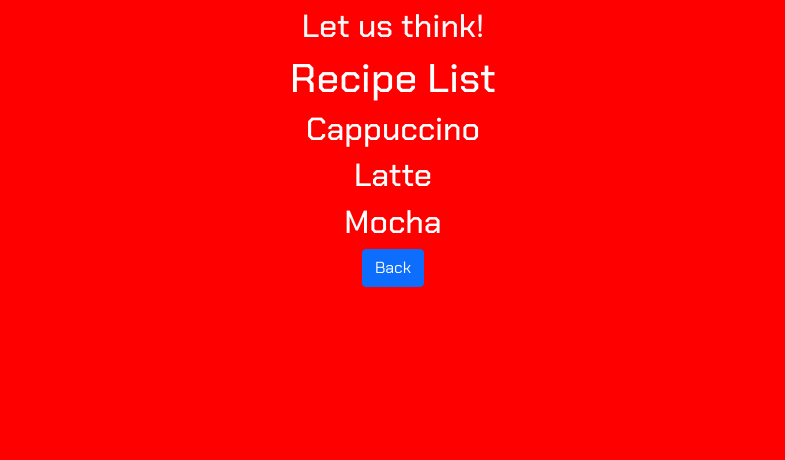
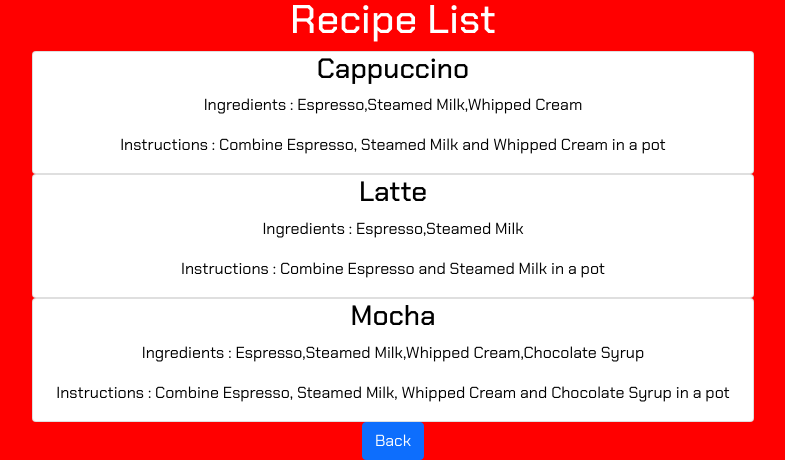
Before and after one commit to HelloYeew/taoloy, a Svelte app: page / in a window 1280 px wide. Both pictures are taken after a click on the button "Get me a list". Shown: the part 454-914 px from the top of the page, without its empty margins (247-1032 px from the left). Before the commit the page ends 800 px from the top, so only its background shows below. Built offline with nearby package versions, Linux system fonts and the light colour scheme.

Commit message:
Complete card styling

```diff
--- a/src/RecipeList.svelte
+++ b/src/RecipeList.svelte
@@ -15,7 +15,13 @@
 	<h1>Recipe List</h1>
 	<!-- TODO: Make it a card -->
 	{#each recipes as rec}
-		<h2>{rec.name}</h2>
+		<div class="card">
+			<div class="card-content" style="color: black;">
+				<h3>{rec.name}</h3>
+				<p>Ingredients : {rec.ingredients}</p>
+				<p>Instructions : {rec.instructions}</p>
+			</div>
+		</div>
 	{/each}
 	<button type="button" class="btn btn-primary" on:click={navigateBack}>
 		Back
```
Also changed, not shown: 1 other file (tests, documents, lock files or other folders).
